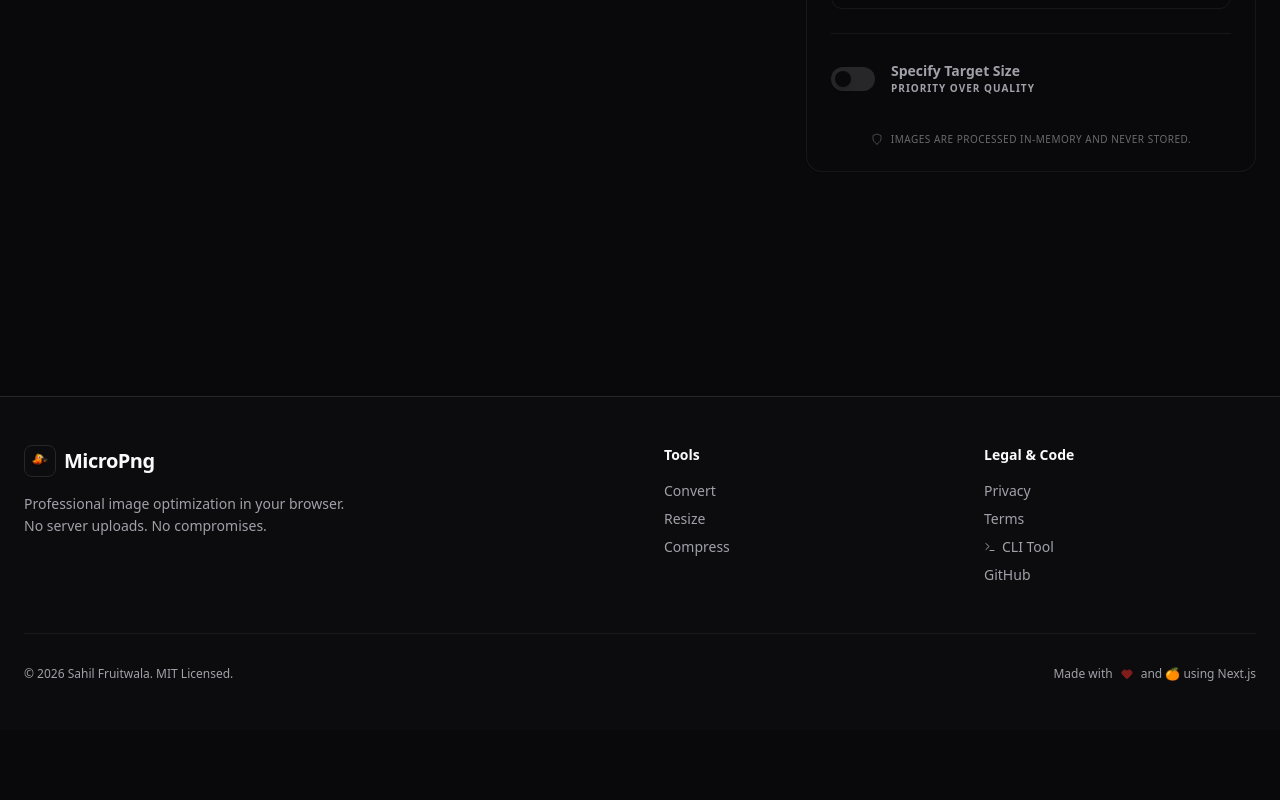
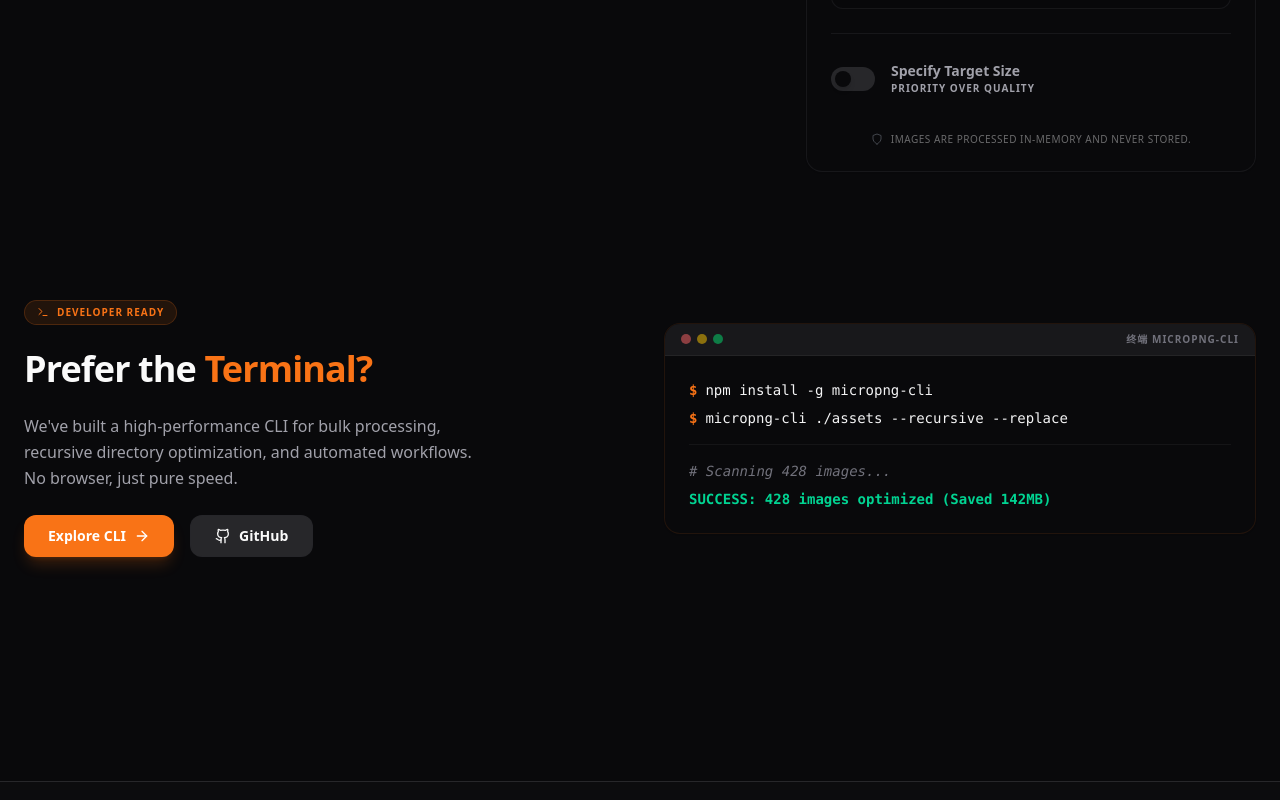
Before and after one commit to SahilFruitwala/filemite, a Next.js app: page / in a window 1280 px wide. Shown: the part 842-1642 px from the top of the page. Before the commit the page ends 1572 px from the top, so only its background shows below. Built offline with nearby package versions, Linux system fonts and the light colour scheme.

Commit message:
feat: introduce CLI promotion on the homepage, add a dedicated CLI page with new options, and update CLI UI styling.

```diff
--- a/src/app/HomeClient.tsx
+++ b/src/app/HomeClient.tsx
@@ -14,6 +14,8 @@
 
 import PageHeader from '@/components/ui/PageHeader';
 import GlassCard from '@/components/ui/GlassCard';
+import { Terminal, ArrowRight, Github } from 'lucide-react';
+import Link from 'next/link';
 
 export default function HomeClient() {
   const [files, setFiles] = useState<CompressedFile[]>([]);
@@ -498,7 +500,76 @@
         {/* We can re-enable detailed comparison if needed, but benchmarking is the main goal right now. */}
         {/* Keeping it simple: clicking compare button was removed in the grid, so this modal code is currently unreachable, which is fine for the temporary benchmark view. */}
 
+
+        {/* CLI Promotion Section */}
+        {files.length === 0 && (
+          <section className="mt-32 mb-16 animate-in fade-in slide-in-from-bottom-8 duration-1000 delay-300">
+            <div className="grid lg:grid-cols-2 gap-12 items-center">
+              <div className="space-y-6">
+                <div className="inline-flex items-center gap-2 px-3 py-1 rounded-full bg-primary/10 border border-primary/20 text-primary text-[10px] font-bold uppercase tracking-widest">
+                  <Terminal size={12} />
+                  Developer Ready
+                </div>
+                <h2 className="text-3xl sm:text-4xl font-bold tracking-tight">
+                  Prefer the <span className="text-primary">Terminal?</span>
+                </h2>
+                <p className="text-muted-foreground leading-relaxed max-w-md">
+                  We've built a high-performance CLI for bulk processing, recursive directory optimization, and automated workflows. No browser, just pure speed.
+                </p>
+                <div className="flex flex-wrap gap-4">
+                  <Link
+                    href="/cli"
+                    className="px-6 py-2.5 bg-primary text-primary-foreground rounded-xl font-bold text-sm flex items-center gap-2 hover:scale-105 active:scale-95 transition-all shadow-lg shadow-primary/20"
+                  >
+                    Explore CLI
+                    <ArrowRight size={16} />
+                  </Link>
+                  <a
+                    href="https://github.com/SahilFruitwala/micropng-cli"
+                    target="_blank"
+                    className="px-6 py-2.5 bg-secondary text-foreground rounded-xl font-bold text-sm flex items-center gap-2 border border-border/50 hover:bg-secondary/80 hover:scale-105 active:scale-95 transition-all"
+                  >
+                    <Github size={16} />
+                    GitHub
+                  </a>
+                </div>
+              </div>
+
+              <div className="relative group">
+                <div className="absolute -inset-1 bg-gradient-to-r from-primary/20 to-purple-500/20 blur shadow-2xl opacity-0 group-hover:opacity-100 transition duration-500"></div>
+                <GlassCard className="border-primary/10 bg-zinc-950 overflow-hidden relative shadow-2xl" hoverEffect={false}>
+                  <div className="bg-zinc-900 px-4 py-2 flex items-center justify-between border-b border-white/5">
+                    <div className="flex gap-1.5">
+                      <div className="w-2.5 h-2.5 rounded-full bg-red-400/50"></div>
+                      <div className="w-2.5 h-2.5 rounded-full bg-yellow-400/50"></div>
+                      <div className="w-2.5 h-2.5 rounded-full bg-green-400/50"></div>
+                    </div>
+                    <span className="text-[10px] font-bold text-zinc-500 uppercase tracking-widest">终端 micropng-cli</span>
+                  </div>
+                  <div className="p-6 font-mono text-xs sm:text-sm text-zinc-100 space-y-2">
+                    <div className="flex gap-2">
+                      <span className="text-primary select-none font-bold">$</span>
+                      <span>npm install -g micropng-cli</span>
+                    </div>
+                    <div className="flex gap-2">
+                      <span className="text-primary select-none font-bold">$</span>
+                      <span>micropng-cli ./assets --recursive --replace</span>
+                    </div>
+                    <div className="mt-4 pt-4 border-t border-white/5 text-zinc-500 italic">
+                      # Scanning 428 images...
+                    </div>
+                    <div className="text-emerald-400 font-bold">
+                      SUCCESS: 428 images optimized (Saved 142MB)
+                    </div>
+                  </div>
+                </GlassCard>
+              </div>
+            </div>
+          </section>
+        )}
+
       </main>
+
 
       <Footer />
     </div>
--- a/src/app/cli/CliClient.tsx
+++ b/src/app/cli/CliClient.tsx
@@ -37,8 +37,8 @@
           {label}
         </div>
       )}
-      <div className="bg-black/40 backdrop-blur-md border border-border/50 rounded-xl p-3 sm:p-4 font-mono text-xs sm:text-sm group-hover:border-primary/30 transition-colors flex items-center justify-between gap-3 sm:gap-4 overflow-hidden w-full max-w-[calc(100vw-2rem)] sm:max-w-none">
-        <code className="text-secondary-foreground overflow-x-auto whitespace-nowrap scrollbar-hide flex-1 min-w-0">
+      <div className="bg-zinc-900 border border-border/50 rounded-xl p-3 sm:p-4 font-mono text-xs sm:text-sm group-hover:border-primary/30 transition-colors flex items-center justify-between gap-3 sm:gap-4 overflow-hidden w-full max-w-[calc(100vw-2rem)] sm:max-w-none">
+        <code className="text-zinc-100 overflow-x-auto whitespace-nowrap scrollbar-hide flex-1 min-w-0">
           <span className="text-primary mr-2 font-bold select-none">$</span>
           {code}
         </code>
@@ -144,7 +144,9 @@
     { opt: "--quality", alias: "-q", desc: "Compression quality (1-100)" },
     { opt: "--format", alias: "-f", desc: "Output format (webp, jpeg, avif, png)" },
     { opt: "--concurrency", alias: "-c", desc: "Max simultaneous tasks" },
-    { opt: "--ignore", alias: "-i", desc: "Glob patterns to skip" }
+    { opt: "--ignore", alias: "-i", desc: "Glob patterns to skip" },
+    { opt: "--size", alias: "-s", desc: "Target file size (e.g., 500kb)" },
+    { opt: "--keep-metadata", alias: "", desc: "Preserve EXIF/GPS data" }
   ];
 
   return (
@@ -182,8 +184,8 @@
 
           <div className="relative">
             <div className="absolute -inset-4 bg-primary/20 blur-3xl opacity-20 -z-10 animate-pulse"></div>
-            <GlassCard className="border-primary/10 bg-black/40 overflow-hidden" hoverEffect={false}>
-              <div className="bg-white/5 px-4 py-3 flex items-center gap-2 border-b border-white/5">
+            <GlassCard className="border-primary/10 bg-zinc-950 overflow-hidden shadow-2xl" hoverEffect={false}>
+              <div className="bg-zinc-900 px-4 py-3 flex items-center gap-2 border-b border-white/5">
                 <div className="flex gap-1.5">
                   <div className="w-2.5 h-2.5 rounded-full bg-red-400/50"></div>
                   <div className="w-2.5 h-2.5 rounded-full bg-yellow-400/50"></div>
@@ -197,30 +199,30 @@
                 </div>
               </div>
               <div className="p-4 sm:p-6 font-mono text-[10px] sm:text-xs md:text-sm leading-relaxed whitespace-pre-wrap break-all sm:break-words">
-                <div className="text-muted-foreground mb-2"># Processing 148 images recursively...</div>
+                <div className="text-zinc-500 mb-2"># Processing 148 images recursively...</div>
                 <div className="flex flex-wrap gap-x-2 gap-y-1">
                   <span className="text-primary font-bold">➜</span>
                   <span className="text-emerald-400">SUCCESS</span>
-                  <span className="text-white break-all">Optimized image-24.png</span>
-                  <span className="text-muted-foreground whitespace-nowrap">Saved 42% (1.2 MB)</span>
+                  <span className="text-zinc-100 break-all">Optimized image-24.png</span>
+                  <span className="text-zinc-500 whitespace-nowrap">Saved 42% (1.2 MB)</span>
                 </div>
                 <div className="flex flex-wrap gap-x-2 gap-y-1">
                   <span className="text-primary font-bold">➜</span>
                   <span className="text-emerald-400">SUCCESS</span>
-                  <span className="text-white break-all">banner-large.webp</span>
-                  <span className="text-muted-foreground whitespace-nowrap">Saved 68% (4.5 MB)</span>
+                  <span className="text-zinc-100 break-all">banner-large.webp</span>
+                  <span className="text-zinc-500 whitespace-nowrap">Saved 68% (4.5 MB)</span>
                 </div>
                 <div className="flex flex-wrap gap-x-2 gap-y-1">
                   <span className="text-primary font-bold shrink-0">➜</span>
                   <span className="text-emerald-400 shrink-0">SUCCESS</span>
-                  <span className="text-white break-all">logo-transparent.png</span>
-                  <span className="text-muted-foreground shrink-0 whitespace-nowrap">Saved 12% (15 KB)</span>
+                  <span className="text-zinc-100 break-all">logo-transparent.png</span>
+                  <span className="text-zinc-500 shrink-0 whitespace-nowrap">Saved 12% (15 KB)</span>
                 </div>
                 <div className="mt-4 pt-4 border-t border-white/5 grid grid-cols-1 sm:grid-cols-2 gap-2 sm:gap-4">
                   <div className="text-primary font-bold mb-1 sm:col-span-2">Total Stats:</div>
-                  <div className="text-white">Files Processed: 148</div>
-                  <div className="text-white">Time Taken: 4.2s</div>
-                  <div className="text-white sm:col-span-2">Total Space Saved: <span className="text-emerald-400 font-bold underline decoration-emerald-400/30 underline-offset-2">124.5 MB</span></div>
+                  <div className="text-zinc-100">Files Processed: 148</div>
+                  <div className="text-zinc-100">Time Taken: 4.2s</div>
+                  <div className="text-zinc-100 sm:col-span-2">Total Space Saved: <span className="text-emerald-400 font-bold underline decoration-emerald-400/30 underline-offset-2">124.5 MB</span></div>
                 </div>
               </div>
             </GlassCard>
--- a/src/components/Navbar.tsx
+++ b/src/components/Navbar.tsx
@@ -39,6 +39,7 @@
       name: "Development",
       icon: <FileText size={16} />,
       links: [
+        { href: "/cli", label: "CLI Tool" },
         { href: "/scrub", label: "Scrub" },
         { href: "/palette", label: "Palette" },
         { href: "/watermark", label: "Watermark" },
```
